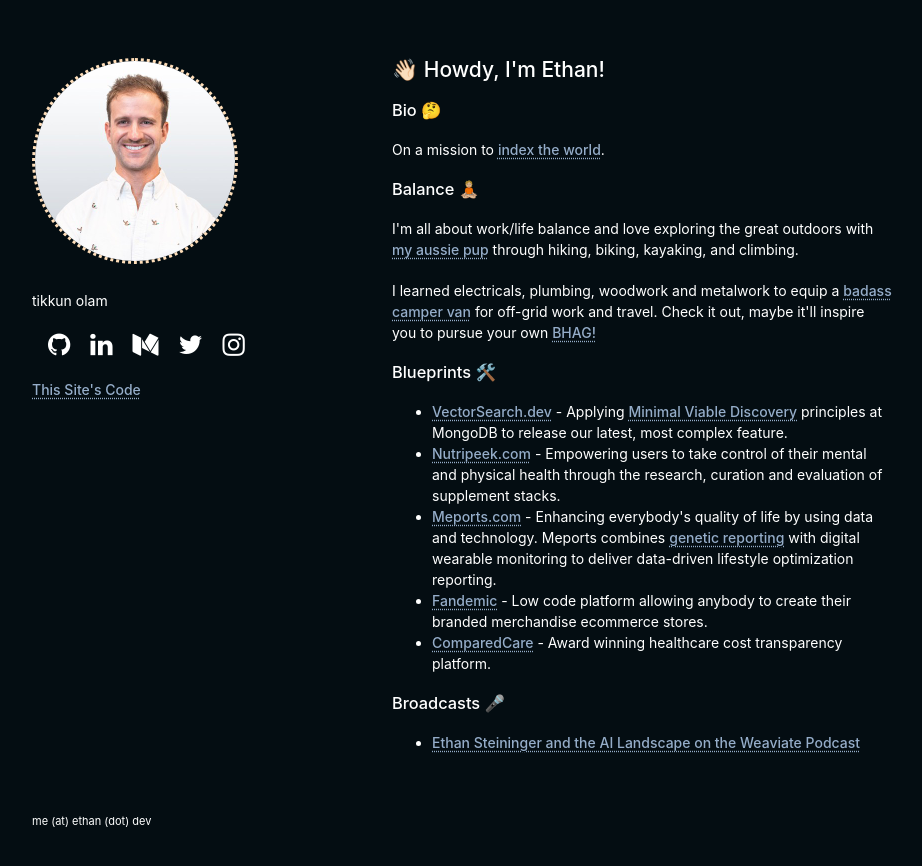
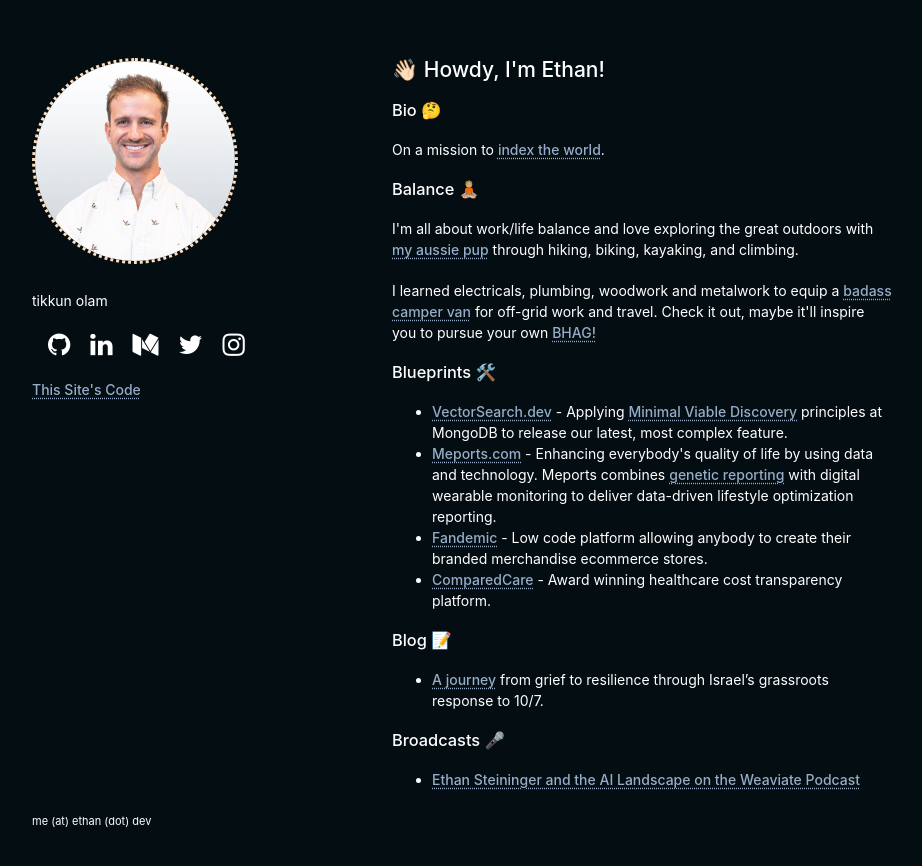
Before and after one commit to esteininger/minimal-website, a Jekyll site: the page index.html, which Jekyll copies as it is, in a window 1280 px wide. Shown: the top 866 px of the page, without its empty margins (178-1100 px from the left). Built offline with Jekyll 4.4.1, drawn with Linux system fonts in a browser that asks for light colours.

Commit message:
Update index.html

```diff
--- a/index.html
+++ b/index.html
@@ -92,19 +92,14 @@
 
       <ul>
         <li>
-          <a href="https://vectorsearch.dev/">VectorSearch.dev</a> - Applying <a
+          <a href="https://github.com/esteininger/vector-search">VectorSearch.dev</a> - Applying <a
             href="https://esteininger.medium.com/design-thinking-for-product-launches-minimal-viable-discovery-8105c831273a">Minimal
             Viable Discovery</a> principles at
           MongoDB to
           release our latest, most complex feature.
         </li>
         <li>
-          <a href="https://nutripeek.com">Nutripeek.com</a> - Empowering users to take control of their mental and
-          physical health through the research, curation and evaluation of supplement stacks.
-
-        </li>
-        <li>
-          <a href="https://meports.com">Meports.com</a> - Enhancing everybody's quality of life by using data and
+          <a href="https://medium.com/hackernoon/should-you-treat-your-life-like-a-business-1dbf506a7919">Meports.com</a> - Enhancing everybody's quality of life by using data and
           technology. Meports combines <a href="https://gene.meports.com">genetic reporting</a> with digital wearable
           monitoring to deliver data-driven lifestyle optimization reporting.
         </li>
@@ -117,13 +112,13 @@
         </li>
       </ul>
 
-      <!-- <h3>Blog 📝</h3>
+      <h3>Blog 📝</h3>
 
       <ul>
         <li>
-          <a href="/posts/urgency">Urgency</a> April 8, 2024
+          <a href="/israel">A journey</a> from grief to resilience through Israel’s grassroots response to 10/7.
         </li>
-      </ul> -->
+      </ul>
 
       <h3>Broadcasts 🎤</h3>
 
```
